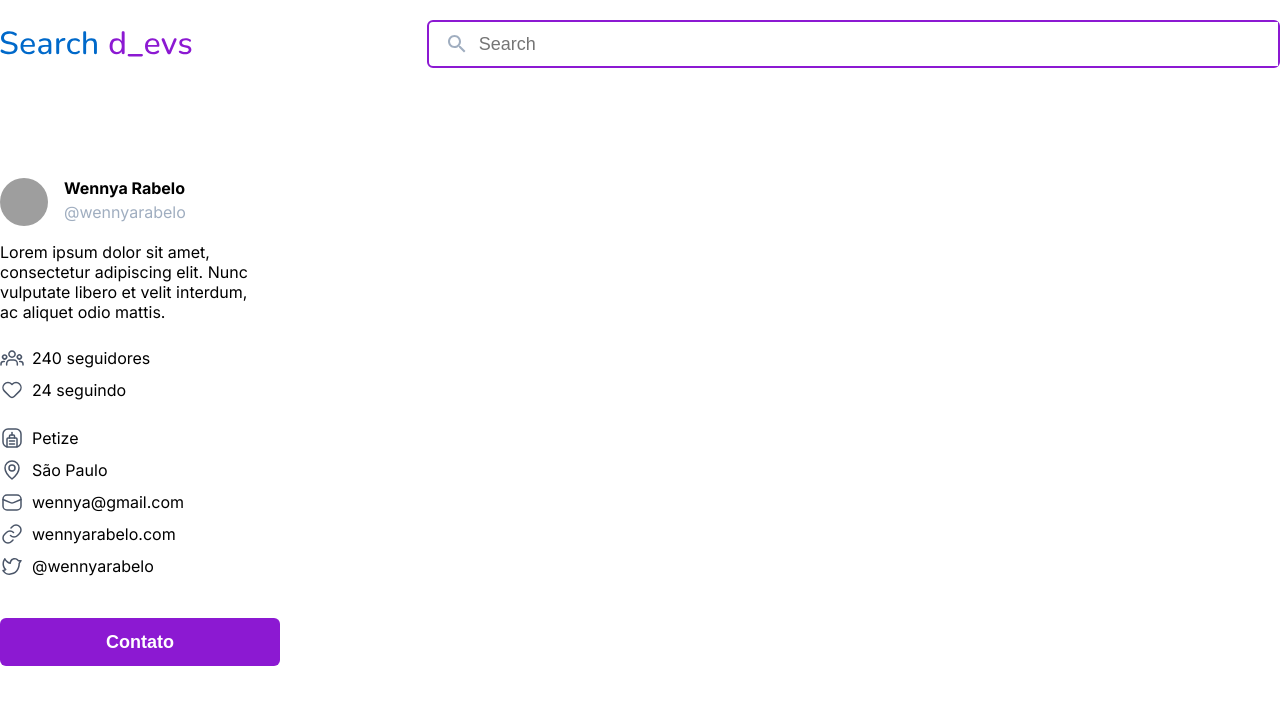
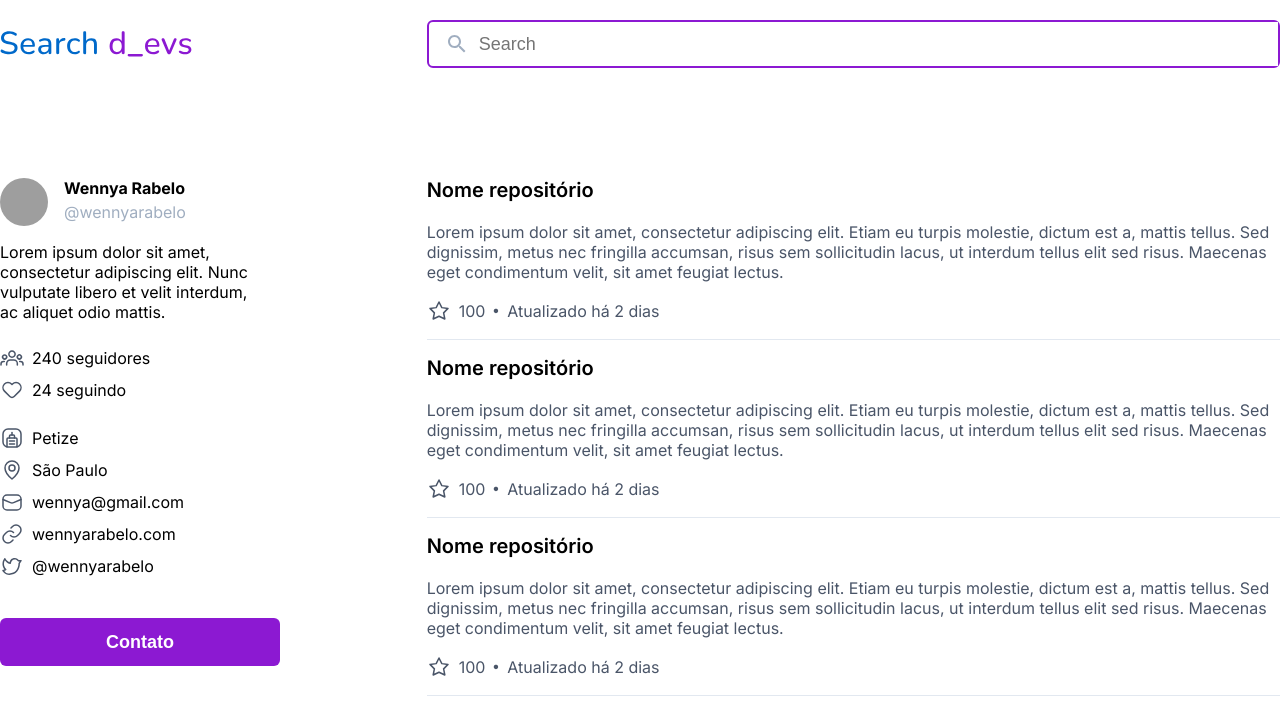
Before and after one commit to WennyaRabelo/search-devs, a Next.js app: page /profile/1 in a window 1280 px wide. Shown: the top 714 px of the page. Built offline with nearby package versions, Linux system fonts and the light colour scheme; grey boxes are pictures that could not be loaded.

Commit message:
Feito o componente de listagem dos repositórios.

```diff
--- a/src/app/profile/[username]/page.tsx
+++ b/src/app/profile/[username]/page.tsx
@@ -4,6 +4,7 @@ import { Grid } from '@mui/material';
 import { HeaderPageProfile } from "../components/HeaderPageProfile";
 import { HeaderInfoUser } from "../components/HeaderInfoUser";
 import { InfoSocialMediaUser } from "../components/InfoSocialMediaUser";
+import { ListRepository } from "../components/ListRepository";
 
 interface IProfile {
   params: {
@@ -20,9 +21,11 @@ export default function Profile({ params }: IProfile) {
         <Grid container className="gridContent">
           <Grid item xl={4} lg={4} md={4} sm={4} xs={4}>
             <HeaderInfoUser />
+            <InfoSocialMediaUser />
+          </Grid>
 
-            <InfoSocialMediaUser />
-
+          <Grid item xl={8} lg={8} md={8} sm={8} xs={8}>
+            <ListRepository />
           </Grid>
         </Grid>
       </S.SubContainer>
--- /dev/null
+++ b/src/app/profile/components/ListRepository/index.tsx
@@ -0,0 +1,62 @@
+import * as S from "./styles"
+
+export function ListRepository() {
+  return (
+    <S.Container>
+      <S.ItemRepository>
+        <span className="nameRepository">Nome repositório</span>
+        <p className="description">Lorem ipsum dolor sit amet, consectetur adipiscing elit.
+          Etiam eu turpis molestie, dictum est a, mattis tellus.
+          Sed dignissim, metus nec fringilla accumsan,
+          risus sem sollicitudin lacus, ut interdum tellus elit sed risus.
+          Maecenas eget condimentum velit, sit amet feugiat lectus.</p>
+
+        <S.InfoRepository>
+          <img src="/icons/star.svg" className="iconStar"/>
+          <span>100</span>
+          <img src="/icons/point.svg" className="iconPoint"/>
+          <span>  Atualizado há 2 dias</span>
+        </S.InfoRepository>
+
+        <S.Divider />
+      </S.ItemRepository>
+
+      <S.ItemRepository>
+        <span className="nameRepository">Nome repositório</span>
+        <p className="description">Lorem ipsum dolor sit amet, consectetur adipiscing elit.
+          Etiam eu turpis molestie, dictum est a, mattis tellus.
+          Sed dignissim, metus nec fringilla accumsan,
+          risus sem sollicitudin lacus, ut interdum tellus elit sed risus.
+          Maecenas eget condimentum velit, sit amet feugiat lectus.</p>
+
+        <S.InfoRepository>
+          <img src="/icons/star.svg" className="iconStar"/>
+          <span>100</span>
+          <img src="/icons/point.svg" className="iconPoint"/>
+          <span>  Atualizado há 2 dias</span>
+        </S.InfoRepository>
+
+        <S.Divider />
+      </S.ItemRepository>
+
+      <S.ItemRepository>
+        <span className="nameRepository">Nome repositório</span>
+        <p className="description">Lorem ipsum dolor sit amet, consectetur adipiscing elit.
+          Etiam eu turpis molestie, dictum est a, mattis tellus.
+          Sed dignissim, metus nec fringilla accumsan,
+          risus sem sollicitudin lacus, ut interdum tellus elit sed risus.
+          Maecenas eget condimentum velit, sit amet feugiat lectus.</p>
+
+        <S.InfoRepository>
+          <img src="/icons/star.svg" className="iconStar"/>
+          <span>100</span>
+          <img src="/icons/point.svg" className="iconPoint"/>
+          <span>  Atualizado há 2 dias</span>
+        </S.InfoRepository>
+
+        <S.Divider />
+      </S.ItemRepository>
+
+    </S.Container>
+  )
+}
--- /dev/null
+++ b/src/app/profile/components/ListRepository/styles.ts
@@ -0,0 +1,38 @@
+import styled from "styled-components"
+
+export const Container = styled.div``;
+
+export const ItemRepository = styled.div`
+
+  .nameRepository {
+    font-weight: 600;
+    font-size: 20px;
+  }
+
+  .description {
+    margin-top: 20px;
+    color: #4A5568;
+  }
+`;
+
+export const InfoRepository = styled.div`
+  display: flex;
+  align-items: center;
+  margin-top: 17px;
+  color: #4A5568;
+
+  .iconStar {
+    margin-right: 8px;
+  }
+
+  .iconPoint {
+    margin: 0 8px;
+  }
+`;
+
+export const Divider = styled.div`
+  height: 1px;
+  width: 100%;
+  background: #E2E8F0;
+  margin: 16px 0;
+`;
```
Also changed, not shown: public/icons/point.svg (added), public/icons/star.svg (added).
